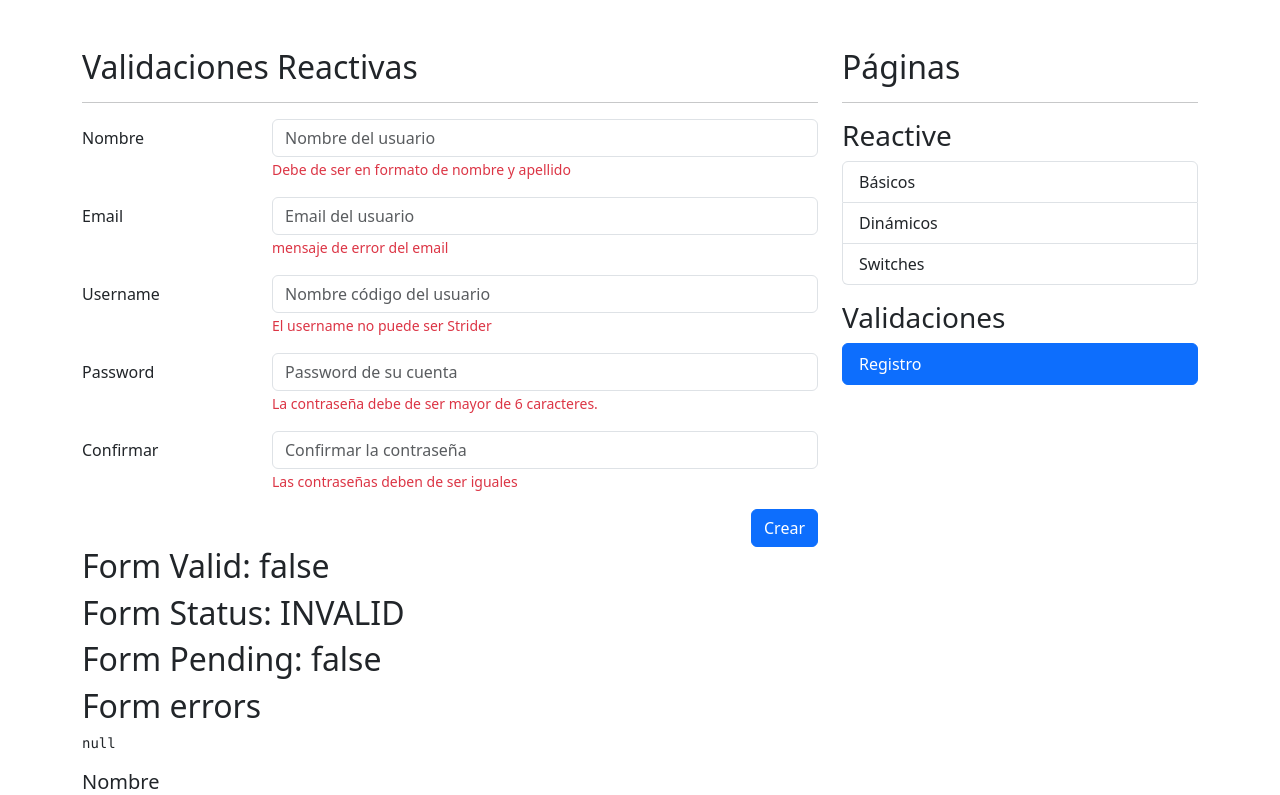
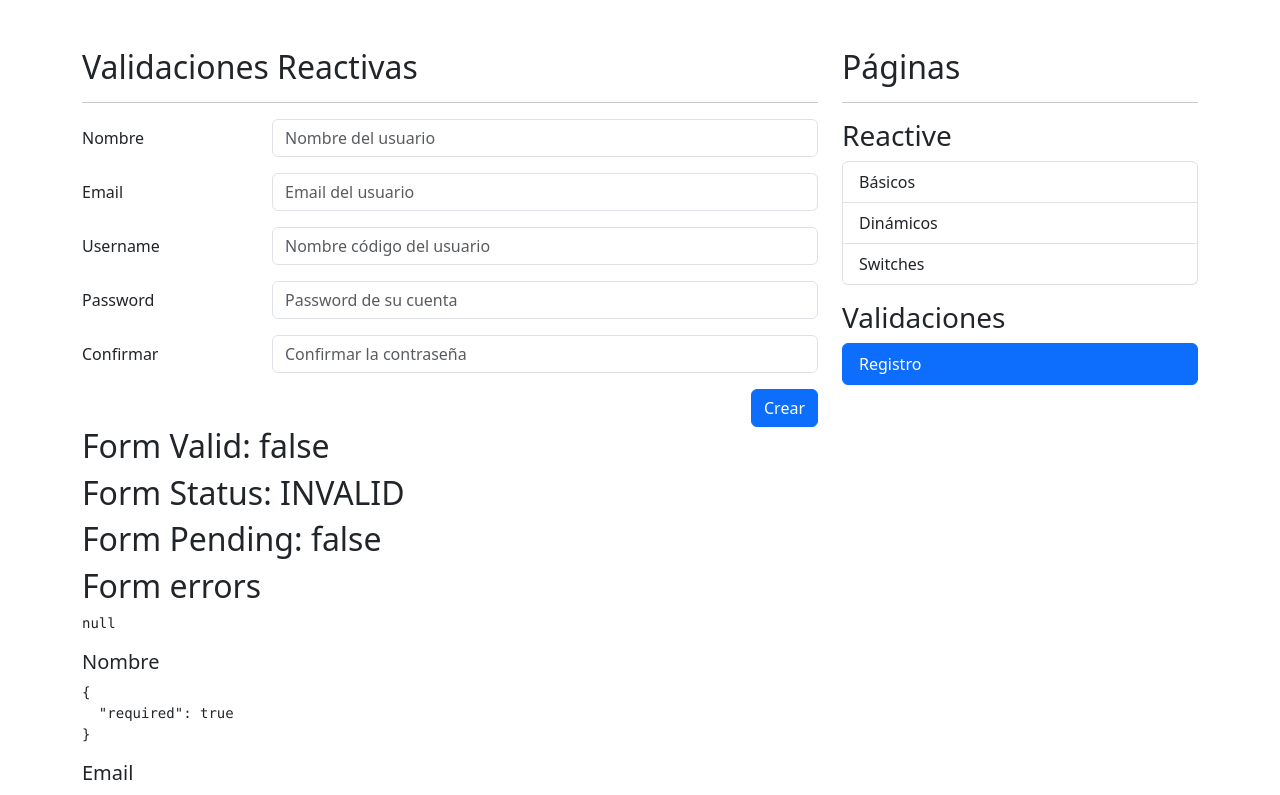
Before and after one commit to Marc1515/formApp, an Angular app: page /auth/sign-up in a window 1280 px wide. Shown: the top 795 px of the page. Built offline with nearby package versions, Linux system fonts and the light colour scheme.

Commit message:
Hacemos la validación a partir de inyectar el servicio previamente creado.

```diff
--- a/src/app/auth/pages/register-page/register-page.component.html
+++ b/src/app/auth/pages/register-page/register-page.component.html
@@ -15,7 +15,7 @@
                            formControlName="name"
                            placeholder="Nombre del usuario">
 
-                    <span class="form-text text-danger">
+                    <span *ngIf="isValidField('name')" class="form-text text-danger">
                         Debe de ser en formato de nombre y apellido
                     </span>
                 </div>
@@ -29,7 +29,7 @@
                            class="form-control"
                            formControlName="email"
                            placeholder="Email del usuario">
-                    <span class="form-text text-danger">
+                    <span *ngIf="isValidField('email')" class="form-text text-danger">
                         mensaje de error del email
                     </span>
                 </div>
@@ -43,7 +43,7 @@
                            class="form-control"
                            formControlName="username"
                            placeholder="Nombre código del usuario">
-                    <span class="form-text text-danger">
+                    <span *ngIf="isValidField('username')" class="form-text text-danger">
                          El username no puede ser Strider
                     </span>
                 </div>
@@ -58,7 +58,7 @@
                            formControlName="password"
                            placeholder="Password de su cuenta">
 
-                    <span class="form-text text-danger">
+                    <span *ngIf="isValidField('password')" class="form-text text-danger">
                          La contraseña debe de ser mayor de 6 caracteres.
                     </span>
                 </div>
@@ -73,7 +73,7 @@
                            formControlName="password2"
                            placeholder="Confirmar la contraseña">
 
-                    <span class="form-text text-danger">
+                    <span *ngIf="isValidField('password2')" class="form-text text-danger">
                          Las contraseñas deben de ser iguales
                     </span>
                 </div>
--- a/src/app/auth/pages/register-page/register-page.component.ts
+++ b/src/app/auth/pages/register-page/register-page.component.ts
@@ -1,6 +1,8 @@
 import { Component } from '@angular/core';
 import { FormBuilder, FormGroup, Validators } from '@angular/forms';
-import * as customValidators from 'src/app/shared/validators/validators';
+/* import * as customValidators from 'src/app/shared/validators/validators'; */
+
+import { ValidatorsService } from '../../../shared/services/validators.service';
 
 @Component({
   selector: 'app-register-page',
@@ -10,19 +12,35 @@ import * as customValidators from 'src/app/shared/validators/validators';
 })
 export class RegisterPageComponent {
 
-  public myForm: FormGroup = this.fb.group({
+
+/* customValidators */
+
+/*   public myForm: FormGroup = this.fb.group({
     name: ['', [ Validators.required, Validators.pattern(customValidators.firstNameAndLastnamePattern) ]],
     email: ['', [ Validators.required, Validators.pattern(customValidators.emailPattern) ]],
     username: ['', [ Validators.required, customValidators.cantBeStrider ]],
     password: ['', [ Validators.required, Validators.minLength(6) ]],
     password2: ['', [ Validators.required ]],
+  }) */
+
+
+/* ValidatorsService */
+
+  public myForm: FormGroup = this.fb.group({
+    name: ['', [ Validators.required, Validators.pattern(this.validatorsService.firstNameAndLastnamePattern) ]],
+    email: ['', [ Validators.required, Validators.pattern(this.validatorsService.emailPattern) ]],
+    username: ['', [ Validators.required, this.validatorsService.cantBeStrider ]],
+    password: ['', [ Validators.required, Validators.minLength(6) ]],
+    password2: ['', [ Validators.required ]],
   })
 
 
-  constructor( private fb:FormBuilder ) {}
+  constructor( private fb: FormBuilder,
+               private validatorsService: ValidatorsService
+  ) {}
 
   isValidField( field: string ) {
-    // TODO: obtener validación desde un servicio
+    return this.validatorsService.isValidField(this.myForm, field);
   }
 
   onSubmit() {
```
